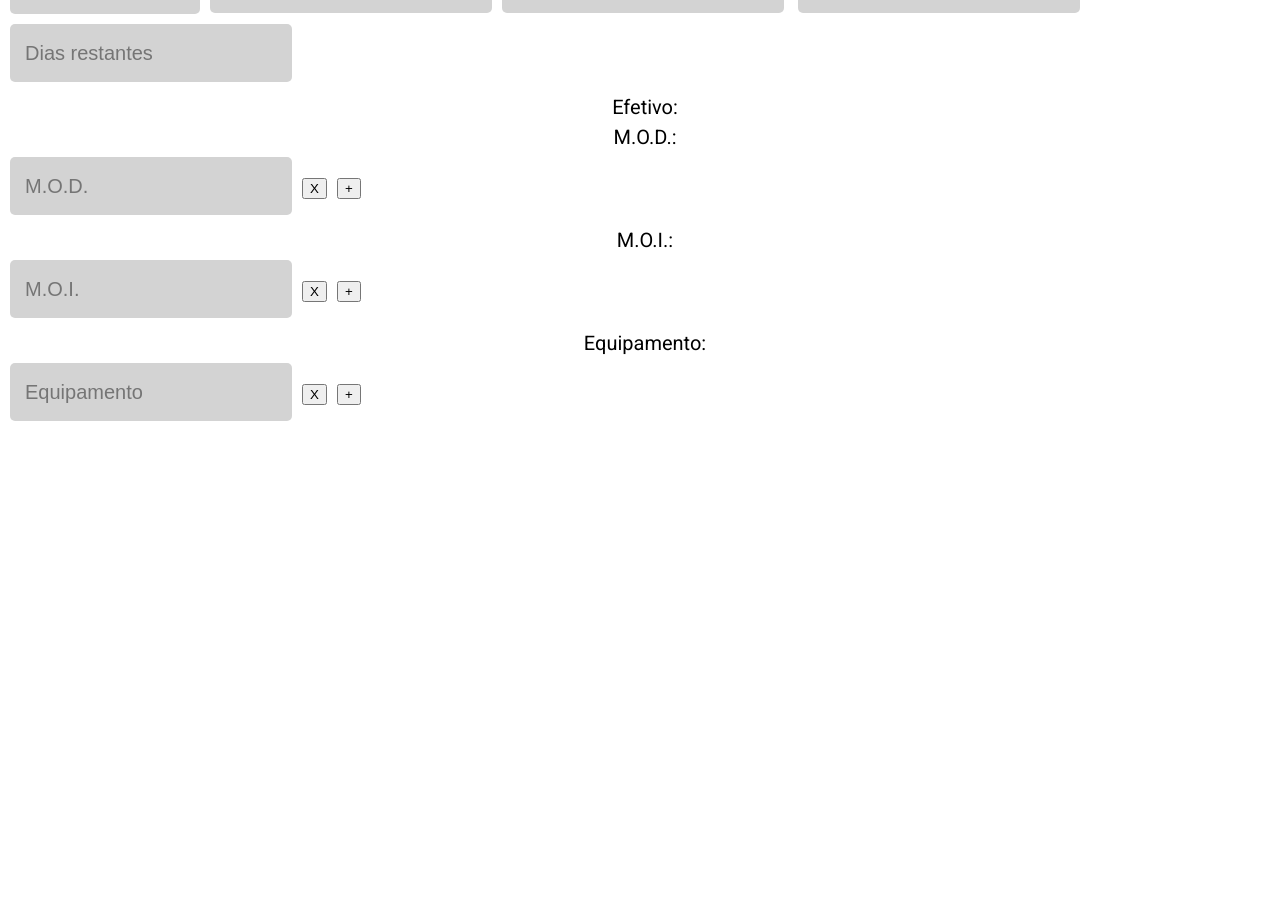
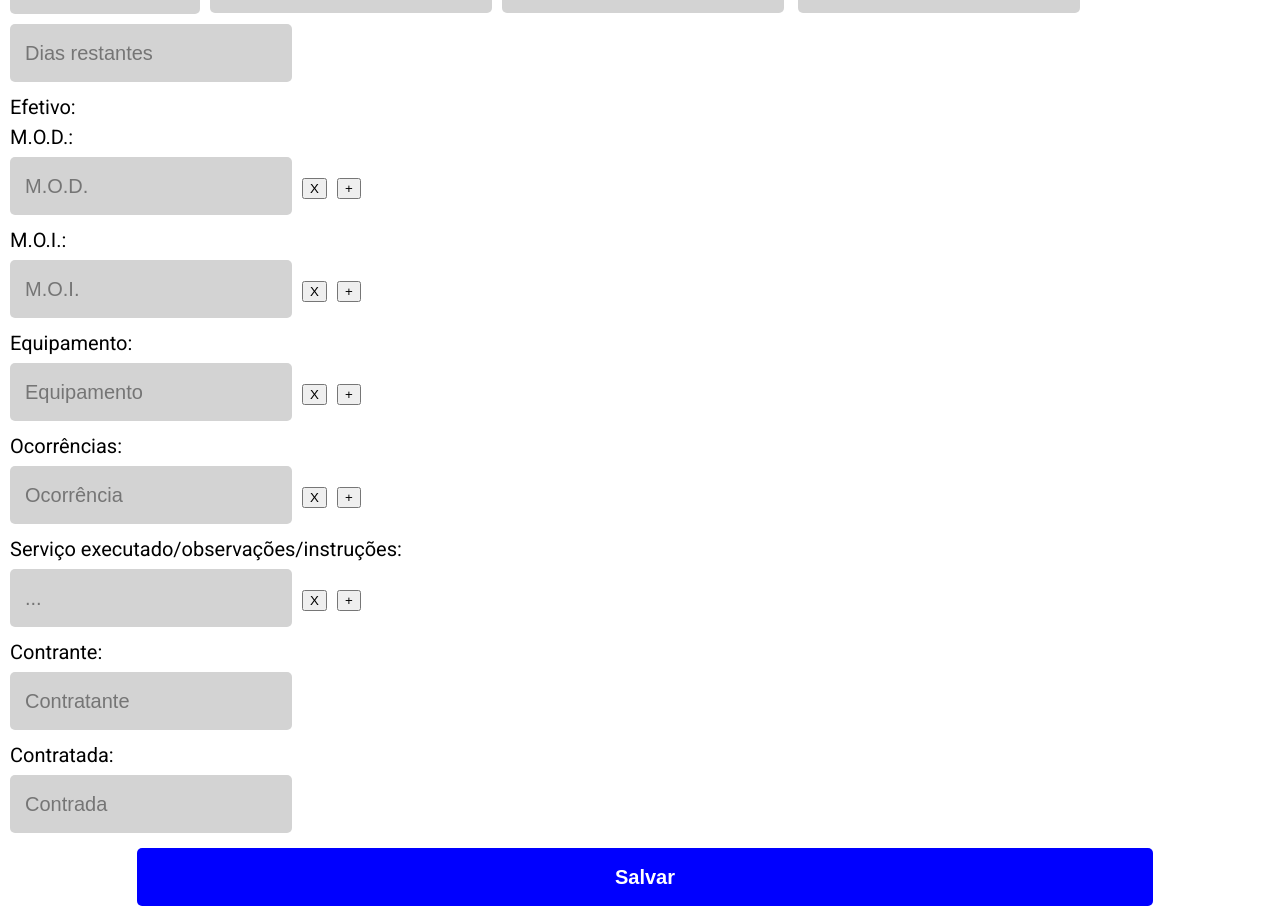
Before and after one commit to danilo-olacerda/EngDocsFront, a React (Create React App) app: page /buildDailyPart/new in a window 1280 px wide. Shown: the part 160-1081 px from the top of the page. Before the commit the page ends 800 px from the top, so only its background shows below. Built offline with nearby package versions, Linux system fonts and the light colour scheme; no server answers.

Commit message:
feat: :sparkles: add new build daily form

```diff
--- a/src/App.js
+++ b/src/App.js
@@ -4,10 +4,10 @@ import { useState } from "react";
 import Login from "./pages/Login/Login";
 import Register from "./pages/Register/Register";
 import Home from "./pages/Home/Home";
-import DailyPart from "./pages/DailyPart/DailyPart";
+// import DailyPart from "./pages/DailyPart/DailyPart";
 import BuildDailyPart from "./pages/BuildDailyPart/BuildDailyPart";
 import NewBuildDailyPart from "./pages/NewBuildDailyPart/NewBuildDailyPart";
-import NewDailyPart from "./pages/NewDailyPart/NewDailyPart";
+// import NewDailyPart from "./pages/NewDailyPart/NewDailyPart";
 
 export default function App() {
 
@@ -20,9 +20,9 @@ export default function App() {
           <Route path="/" element={<Login />}/>
           <Route path="/register" element={<Register />}/>
           <Route path="/home" element={<Home />}/>
-          <Route path="/dailyPart" element={<DailyPart />}/>
+          {/* <Route path="/dailyPart" element={<DailyPart />}/> */}
           <Route path="/buildDailyPart" element={<BuildDailyPart />}/>
-          <Route path="/dailyPart/new" element={<NewDailyPart />}/>
+          {/* <Route path="/dailyPart/new" element={<NewDailyPart />}/> */}
           <Route path="/buildDailyPart/new" element={<NewBuildDailyPart />}/>
         </Routes>
       </UserContext.Provider>
--- a/src/pages/BuildDailyPart/BuildDailyPart.js
+++ b/src/pages/BuildDailyPart/BuildDailyPart.js
@@ -1,5 +1,5 @@
 import Header from '../../components/Header';
-import { getBuildDailyParts } from '../../services/dailyService';
+import { getBuildDailyParts, deleteBuildDailyPart } from '../../services/dailyService';
 import { useContext, useEffect, useState } from 'react';
 import UserContext from '../../contexts/UserContext';
 import styled from 'styled-components';
@@ -36,12 +36,47 @@ export default function BuildDailyPart(){
 
     function handleDate(items) {
 
+        items.sort((a,b) => new Date(b.date) - new Date(a.date));
+
         for(let item of items) {
             item.date = dayjs(item.date).format('DD/MM/YYYY');
         }
 
         setBuildDailyParts(items);
 
+    }
+
+    async function handleDelete(id){
+        const confirm = window.confirm('Tem certeza que deseja excluir o registro ?');
+        if(!confirm) return;
+
+        const config = {
+            headers: {
+                Authorization: `Bearer ${token}`
+            }
+        };
+
+        try {
+
+            await deleteBuildDailyPart(id, config);
+            alert('Registro excluído com sucesso');
+            buildDailyParts.splice(buildDailyParts.findIndex(item => item.id === id), 1);
+            setBuildDailyParts([...buildDailyParts]);
+
+        } catch (error) {
+
+            if(error.response.status === 401){
+                alert('Sua sessão expirou, faça login novamente');
+                navigate('/');
+            } else {
+                alert('Não foi possível excluir o registro');
+            }
+
+        }
+    }
+
+    function generatePDF(id){
+        console.log("pdf",id);
     }
 
     return(
@@ -65,9 +100,9 @@ export default function BuildDailyPart(){
                                 <td width="10%">{buildDailyPart.date}</td>
                                 <td width="60%">{buildDailyPart.build.name}</td>
                                 <Actions>
-                                    <AiFillEdit size={20}/>
-                                    <BsTrashFill size={20}/>
-                                    <AiFillFilePdf size={20}/>
+                                    {/* <AiFillEdit size={20}/> */}
+                                    <BsTrashFill size={20} onClick={()=>handleDelete(buildDailyPart.id)}/>
+                                    <AiFillFilePdf size={20} onClick={()=>generatePDF(buildDailyPart.id)} />
                                 </Actions>
                             </tr>
                         ))}
--- a/src/pages/NewBuildDailyPart/NewBuildDailyPart.js
+++ b/src/pages/NewBuildDailyPart/NewBuildDailyPart.js
@@ -1,5 +1,9 @@
 import styled from "styled-components";
-import { useEffect, useState } from "react";
+import { useEffect, useState, useContext } from "react";
+import { newBuildDailyPart } from "../../services/dailyService";
+import { useNavigate } from 'react-router-dom';
+import UserContext from '../../contexts/UserContext';
+
 
 function Mod({index, mods, modName, removeMod}){
 
@@ -21,7 +25,7 @@ function Mod({index, mods, modName, removeMod}){
     return (
         <>
             <input type="text" required placeholder="M.O.D." value={mod} onChange={(e)=> handleChange(e)} />
-            <button onClick={remove}>X</button>
+            <button type="button" onClick={remove}>X</button>
         </>
     )
 }
@@ -46,7 +50,7 @@ function Moi({index, mois, moiName, removeMoi}){
     return (
         <>
             <input type="text" required placeholder="M.O.I." value={moi} onChange={(e)=> handleChange(e)} />
-            <button onClick={remove}>X</button>
+            <button type="button" onClick={remove}>X</button>
         </>
     )
 }
@@ -71,7 +75,57 @@ function Equipment({index, equipments, equipmentName, removeEquipment}){
     return (
         <>
             <input type="text" required placeholder="Equipamento" value={equipment} onChange={(e)=> handleChange(e)} />
-            <button onClick={remove}>X</button>
+            <button type="button" onClick={remove}>X</button>
+        </>
+    )
+}
+
+function BuildDailyOccurrence({index, buildDailyOccurrences, buildDailyOccurrenceDescription, removeBuildDailyOccurrence}){
+
+    const [buildDailyOccurrence, setBuildDailyOccurrence] = useState(buildDailyOccurrenceDescription);
+
+    useEffect(() => {
+        setBuildDailyOccurrence(buildDailyOccurrenceDescription);
+    }, [buildDailyOccurrenceDescription]);
+
+    function remove(){
+        removeBuildDailyOccurrence(index);
+    }
+
+    function handleChange(e){
+        setBuildDailyOccurrence(e.target.value);
+        buildDailyOccurrences[index].description = e.target.value;
+    }
+
+    return (
+        <>
+            <input type="text" required placeholder="Ocorrência" value={buildDailyOccurrence} onChange={(e)=> handleChange(e)} />
+            <button type="button" onClick={remove}>X</button>
+        </>
+    )
+}
+
+function Service({index, services, serviceDescription, removeService}){
+
+    const [service, setService] = useState(serviceDescription);
+
+    useEffect(() => {
+        setService(serviceDescription);
+    }, [serviceDescription]);
+
+    function remove(){
+        removeService(index);
+    }
+
+    function handleChange(e){
+        setService(e.target.value);
+        services[index].description = e.target.value;
+    }
+
+    return (
+        <>
+            <input type="text" required placeholder="..." value={service} onChange={(e)=> handleChange(e)} />
+            <button type="button" onClick={remove}>X</button>
         </>
     )
 }
@@ -87,6 +141,12 @@ export default function NewBuildDailyPart(){
     const [mois, setMois] = useState([{name: ""}]);
     const [equipments, setEquipments] = useState([{name: ""}]);
     const [buildDailyOccurrences, setBuildDailyOccurrences] = useState([{description: ""}]);
+    const [services, setServices] = useState([{description: ""}]);
+    const [hired, setHired] = useState("");
+    const [contractor, setContractor] = useState("");
+
+    const navigate = useNavigate();
+    const { token } = useContext(UserContext);
 
     function addMod(){
         let modArray = [...mods];
@@ -124,8 +184,63 @@ export default function NewBuildDailyPart(){
         setBuildDailyOccurrences(buildDailyOccurrenceArray);
     }
 
-    function removebuildDailyOccurrence(index){
+    function removeBuildDailyOccurrence(index){
         setBuildDailyOccurrences(buildDailyOccurrences.filter((buildDailyOccurrence, i) => i !== index));
+    }
+
+    function addService(){
+        let serviceArray = [...services];
+        serviceArray.push({name: ""});
+        setServices(serviceArray);
+    }
+
+    function removeService(index){
+        setServices(services.filter((service, i) => i !== index));
+    }
+
+    async function handleSubmit(e){
+        e.preventDefault();
+
+        const body = {
+            date,
+            build,
+            climate,
+            numberDays,
+            remainingDays,
+            effective: [
+                {
+                    mod: mods,
+                    moi: mois
+                }
+            ],
+            equipment: equipments,
+            buildDailyOccurrence: buildDailyOccurrences,
+            service: services,
+            hired,
+            contractor,
+            supply: "supply"
+        };
+
+        const config = {
+            headers: {
+                Authorization: `Bearer ${token}`
+            }
+        };
+
+        try {
+
+            await newBuildDailyPart(body, config);
+            alert("Parte diária cadastrada com sucesso!");
+            navigate("/buildDailyPart");
+
+        } catch (error) {
+
+            if(error.response.status === 401){
+                alert('Sua sessão expirou, faça login novamente');
+                window.location.href = '/';
+            }
+
+        }
     }
 
     return (
@@ -133,7 +248,7 @@ export default function NewBuildDailyPart(){
 
             <Title>Novo diário de obra</Title>
 
-            <form>
+            <form onSubmit={handleSubmit}>
 
                 <Type>
                     Infos do dia:
@@ -155,7 +270,7 @@ export default function NewBuildDailyPart(){
 
                 {mods.map((mod, index)=> <Mod modName={mod.name} key={index} index={index} removeMod={removeMod} mods={mods} />)}
 
-                <button type="add" onClick={addMod}>+</button>
+                <button type="button" onClick={addMod}>+</button>
 
                 <Type>
                     M.O.I.:
@@ -163,7 +278,7 @@ export default function NewBuildDailyPart(){
 
                 {mois.map((moi, index)=> <Moi moiName={moi.name} key={index} index={index} removeMoi={removemoi} mois={mois} />)}
 
-                <button type="add" onClick={addMoi}>+</button>
+                <button type="button" onClick={addMoi}>+</button>
 
                 <Type>
                     Equipamento:
@@ -171,7 +286,41 @@ export default function NewBuildDailyPart(){
 
                 {equipments.map((equipment, index)=> <Equipment equipmentName={equipment.name} key={index} index={index} removeEquipment={removeEquipment} equipments={equipments} />)}
 
-                <button type="add" onClick={addEquipment}>+</button>
+                <button type="button" onClick={addEquipment}>+</button>
+
+                <Type>
+                    Ocorrências:
+                </Type>
+
+                {buildDailyOccurrences.map((buildDailyOccurrence, index)=> <BuildDailyOccurrence buildDailyOccurrenceDescription={buildDailyOccurrence.description} key={index} index={index} removeBuildDailyOccurrence={removeBuildDailyOccurrence} buildDailyOccurrences={buildDailyOccurrences} />)}
+
+                <button type="button" onClick={addbuildDailyOccurrence}>+</button>
+
+                <Type>
+                    Serviço executado/observações/instruções:
+                </Type>
+
+                {services.map((service, index)=> <Service serviceDescription={service.description} key={index} index={index} removeService={removeService} services={services} />)}
+
+                <button type="button" onClick={addService}>+</button>
+
+                <Type>
+                    Contrante:
+                </Type>
+
+                <input type="text" required placeholder="Contratante" value={contractor} onChange={(e)=> setContractor(e.target.value)} />
+
+                <Type>
+                    Contratada:
+                </Type>
+
+                <input type="text" required placeholder="Contrada" value={hired} onChange={(e)=> setHired(e.target.value)} />
+
+                <SendContainer>
+                    <SendButton type="submit">
+                        Salvar
+                    </SendButton>
+                </SendContainer>
 
             </form>
         </Container>
@@ -209,8 +358,6 @@ const Type = styled.div`
     margin-top: 10px;
     width: 100%;
     display: flex;
-    align-items: center;
-    justify-content: center;
     font-size: 20px;
 `;
 
@@ -221,3 +368,21 @@ const Title = styled.h1`
     font-weight: 700;
     color: #000000;
 `;
+
+const SendContainer = styled.div`
+    width: 100%;
+    display: flex;
+    align-items: center;
+    justify-content: center;
+`;
+
+const SendButton = styled.button`
+    width: 80%;
+    height: 58px;
+    background: blue;
+    border: none;
+    border-radius: 5px;
+    font-size: 20px;
+    font-weight: 700;
+    color: #FFFFFF;
+`;
--- a/src/services/dailyService.js
+++ b/src/services/dailyService.js
@@ -31,3 +31,19 @@ export const getDailyPart = async (id, header) => {
     return response.data;
 
 };
+
+export const newBuildDailyPart = async (data, header) => {
+
+    const response = await api.post('/buildDailyPart', data, header);
+
+    return response.data;
+
+};
+
+export const deleteBuildDailyPart = async (id, header) => {
+
+    const response = await api.delete(`/buildDailyPart/${id}`, header);
+
+    return response.data;
+
+};
```
